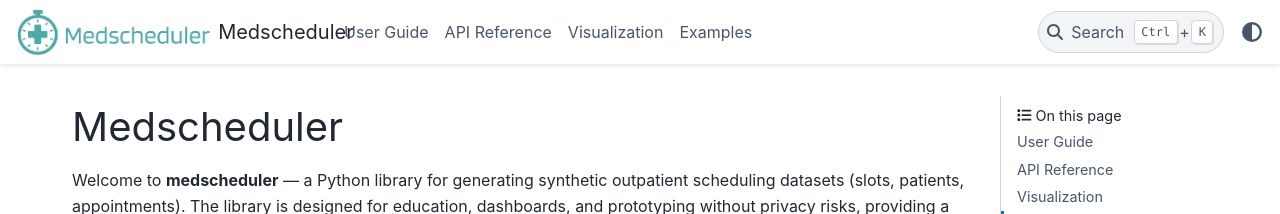
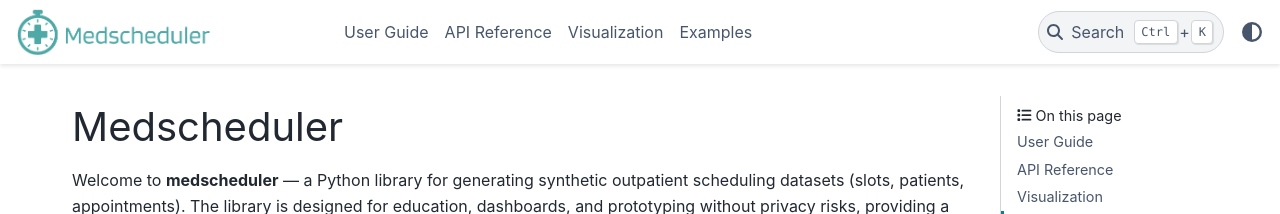
Before and after one commit to carogaltier/medscheduler, a Sphinx documentation site: the page built from docs/index.md, in a window 1280 px wide. Shown: the top 214 px of the page. Built offline with Sphinx 7.4.7 and the PyData theme 0.15.4, drawn with Linux system fonts in a browser that asks for light colours.

Commit message:
Update conf.py

```diff
--- a/docs/conf.py
+++ b/docs/conf.py
@@ -30,14 +30,8 @@
 
 # Theme
 html_theme = "pydata_sphinx_theme"
-html_title = "Medscheduler"
 
 # Logo path
 html_logo = "_static/logo.png"
 html_favicon = "_static/logo.png"
 html_static_path = ["_static"]
-html_theme_options = {
-    "logo": {
-        "text": "Medscheduler",
-    },
-}
```
